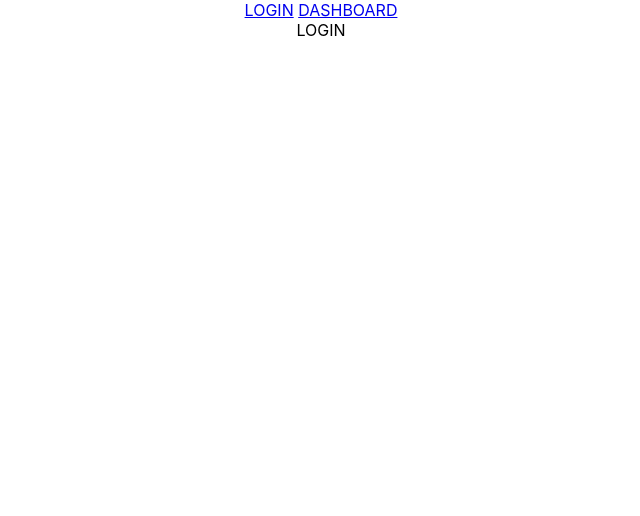
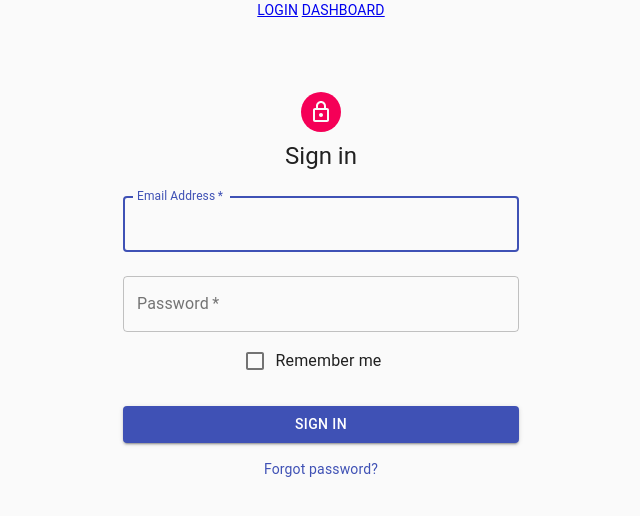
Before and after one commit to BM-BrunoMarques/admin-dashboard, a React (Create React App) app: page /login in a window 1280 px wide. Shown: the top 516 px of the page, without its empty margins (319-959 px from the left). Built offline with nearby package versions, Linux system fonts and the light colour scheme.

Commit message:
authentication implemented

```diff
--- /dev/null
+++ b/src/app/hooks.tsx
@@ -0,0 +1,6 @@
+import { TypedUseSelectorHook, useDispatch, useSelector } from "react-redux";
+import { RootState, AppDispatch } from "./store";
+
+// Use throughout your app instead of plain `useDispatch` and `useSelector`
+export const useAppDispatch = () => useDispatch<AppDispatch>();
+export const useAppSelector: TypedUseSelectorHook<RootState> = useSelector;
--- a/src/app/store.ts
+++ b/src/app/store.ts
@@ -8,6 +8,7 @@ export const store = configureStore({
 });
 
 export type RootState = ReturnType<typeof store.getState>;
+export type AppDispatch = typeof store.dispatch
 export type AppThunk<ReturnType = void> = ThunkAction<
   ReturnType,
   RootState,
--- a/src/components/SignIn/SignIn.tsx
+++ b/src/components/SignIn/SignIn.tsx
@@ -1,30 +1,153 @@
-import React, { useState } from "react";
-import { useSelector, useDispatch } from "react-redux";
-import { getUser } from "../../features/UserManagement/usersSlice";
+import React, { useState, useRef, useEffect } from "react";
+import { useAppSelector, useAppDispatch } from "../../app/hooks";
+
+import Avatar from "@material-ui/core/Avatar";
+import Button from "@material-ui/core/Button";
+import CssBaseline from "@material-ui/core/CssBaseline";
+import TextField from "@material-ui/core/TextField";
+import FormControlLabel from "@material-ui/core/FormControlLabel";
+import Checkbox from "@material-ui/core/Checkbox";
+import Link from "@material-ui/core/Link";
+import Grid from "@material-ui/core/Grid";
+import Box from "@material-ui/core/Box";
+import LockOutlinedIcon from "@material-ui/icons/LockOutlined";
+import Typography from "@material-ui/core/Typography";
+import { makeStyles } from "@material-ui/core/styles";
+import Container from "@material-ui/core/Container";
+import { EmailOutlined } from "@material-ui/icons";
+
+const useStyles = makeStyles((theme) => ({
+  paper: {
+    marginTop: theme.spacing(8),
+    display: "flex",
+    flexDirection: "column",
+    alignItems: "center",
+  },
+  avatar: {
+    margin: theme.spacing(1),
+    backgroundColor: theme.palette.secondary.main,
+  },
+  form: {
+    width: "100%", // Fix IE 11 issue.
+    marginTop: theme.spacing(1),
+  },
+  submit: {
+    margin: theme.spacing(3, 0, 2),
+  },
+}));
 
 const SignIn: React.FC = () => {
-  // const count = useSelector(selectCount);
-  const dispatch = useDispatch();
-  const [user, setUser] = useState({});
+  const allUsers = useAppSelector((state) => state.users);
 
-  const loggedUser = dispatch(getUser(1));
-  console.log(loggedUser);
+  const [emailLogin, setEmailLogin] = useState<string>("");
+  const [passLogin, setPassLogin] = useState<string>("");
+  const classes = useStyles();
+
+  useEffect(() => {
+    emailAuthenticated = null;
+  }, [emailLogin]);
+
+  useEffect(() => {
+    passAuthenticated = null;
+  }, [passLogin]);
+
+  const email = useRef<HTMLDivElement | null>(null);
+  const password = useRef<HTMLDivElement | null>(null);
+
+  const handleChange = (
+    e: React.ChangeEvent<HTMLTextAreaElement | HTMLInputElement>
+  ) => {
+    if (e.target.name === "email") {
+      setEmailLogin(e.target.value);
+    } else {
+      setPassLogin(e.target.value);
+    }
+  };
+
+  let emailAuthenticated: any;
+  let passAuthenticated: any;
+  const authenticate = () => {
+    if (!emailAuthenticated) {
+      emailAuthenticated = allUsers.find(
+        (el) => el.authentication.email === emailLogin
+      );
+      if (!emailAuthenticated) {
+        return false;
+        //error email not found
+      }
+    }
+    return (passAuthenticated =
+      emailAuthenticated.authentication.password === passLogin);
+  };
+
+  const handleSubmit = (e: React.FormEvent<HTMLFormElement>) => {
+    e.preventDefault();
+    const authenticatedUser = authenticate();
+    console.log(authenticatedUser);
+  };
 
   return (
-    <div>
-      LOGIN
-      {/* <div>{count}</div>
-      <button onClick={() => dispatch(increment())}>increment</button> */}
-    </div>
-    // <div>
-    //   <button onClick={() => dispatch({ type: increment })}> increment</button>
-    //   <button onClick={() => dispatch({ type: decrement })}> increment</button>
-
-    //   {/* <button onClick={handleClick}> increment</button> */}
-    //   {/* Add Amount
-    //   </button> */}
-    //   <span> value is : {count}</span>
-    // </div>
+    <Container component="main" maxWidth="xs">
+      <CssBaseline />
+      <div className={classes.paper}>
+        <Avatar className={classes.avatar}>
+          <LockOutlinedIcon />
+        </Avatar>
+        <Typography component="h1" variant="h5">
+          Sign in
+        </Typography>
+        <form className={classes.form} onSubmit={(e) => handleSubmit(e)}>
+          <TextField
+            ref={email}
+            value={emailLogin}
+            onChange={(e) => handleChange(e)}
+            variant="outlined"
+            margin="normal"
+            required
+            fullWidth
+            id="email"
+            label="Email Address"
+            name="email"
+            autoComplete="email"
+            autoFocus
+          />
+          <TextField
+            ref={password}
+            value={passLogin}
+            onChange={(e) => handleChange(e)}
+            variant="outlined"
+            margin="normal"
+            required
+            fullWidth
+            name="password"
+            label="Password"
+            type="password"
+            id="password"
+            autoComplete="current-password"
+          />
+          <FormControlLabel
+            control={<Checkbox value="remember" color="primary" />}
+            label="Remember me"
+          />
+          <Button
+            type="submit"
+            fullWidth
+            variant="contained"
+            color="primary"
+            className={classes.submit}
+          >
+            Sign In
+          </Button>
+          <Grid container>
+            <Grid item xs>
+              <Link href="#" variant="body2">
+                Forgot password?
+              </Link>
+            </Grid>
+          </Grid>
+        </form>
+      </div>
+    </Container>
   );
 };
 
--- a/src/features/UserManagement/usersSlice.tsx
+++ b/src/features/UserManagement/usersSlice.tsx
@@ -2,8 +2,8 @@ import { createSlice, PayloadAction } from "@reduxjs/toolkit";
 import { AppThunk, RootState } from "../../app/store";
 
 enum UserType {
-  ADMIN,
-  USER,
+  ADMIN = 9,
+  USER = 1,
 }
 
 interface Name {
@@ -12,20 +12,30 @@ interface Name {
 }
 
 interface UserState {
-  readonly id: number;
-  readonly type: UserType;
-  readonly email: string;
-  readonly name: Name;
+  id: number;
+  authentication: {
+    type: UserType;
+    password: string;
+    email: string;
+  };
+  info?: {
+    name?: Name;
+  };
 }
 
 const initialState: Array<UserState> = [
   {
     id: 1,
-    type: UserType.ADMIN,
-    email: "user@example.com",
-    name: {
-      firstName: "John",
-      lastName: "Doe",
+    authentication: {
+      type: UserType.ADMIN,
+      email: "user@example.com",
+      password: "helloworld",
+    },
+    info: {
+      name: {
+        firstName: "John",
+        lastName: "Doe",
+      },
     },
   },
 ];
@@ -35,8 +45,7 @@ export const usersSlice = createSlice({
   initialState,
   reducers: {
     getUser: (state, action) => {
-      const user = state.filter((user) => user.id === action.payload);
-      return user;
+      // state[0].id = 12;
     },
   },
 });
```
